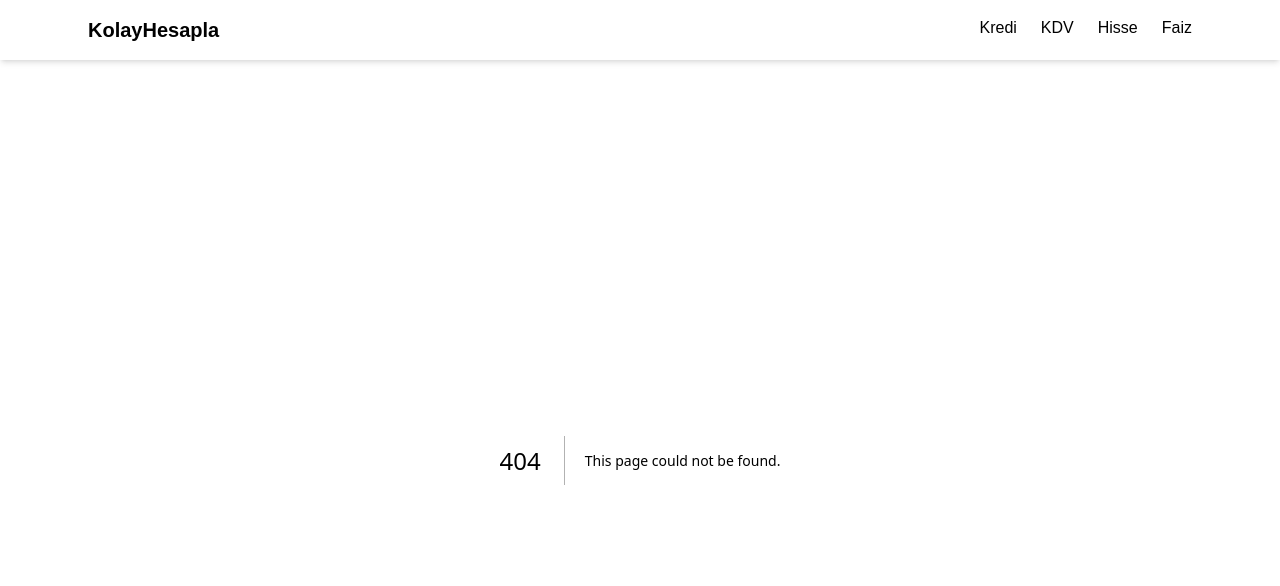
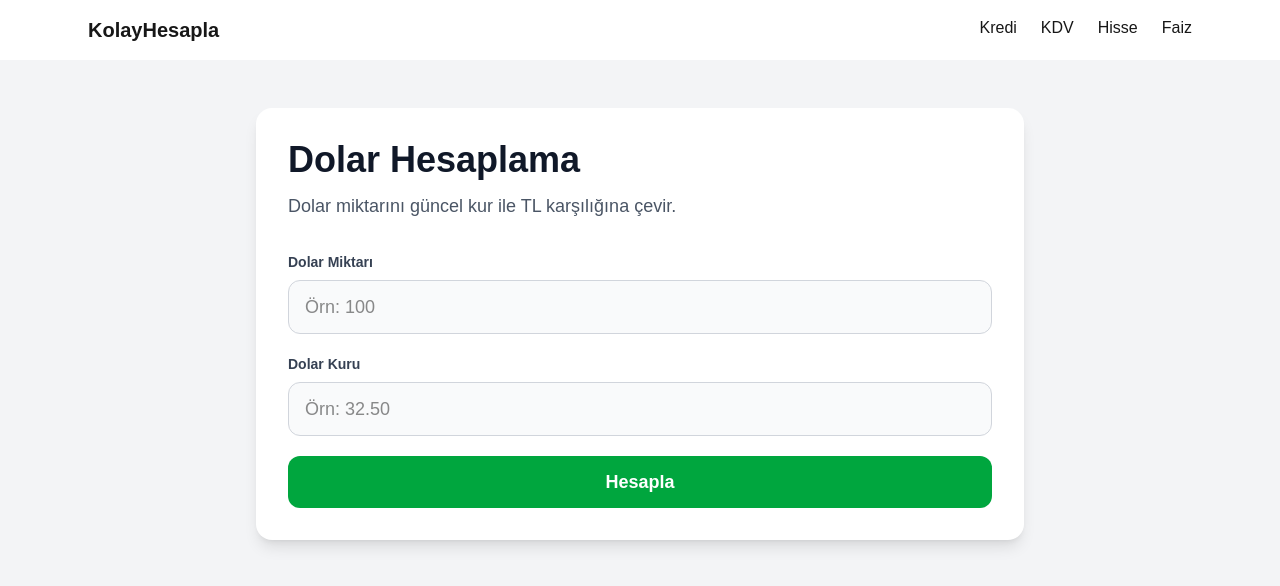
Before and after one commit to erkanckr455/kolayhesapla, a Next.js app: page /dolar-hesaplama in a window 1280 px wide. Before the commit this address had no page. Shown: the top 586 px of the page. Built offline with nearby package versions, Linux system fonts and the light colour scheme.

Commit message:
dolar hesaplama sayfasi eklendi

```diff
--- /dev/null
+++ b/app/dolar-hesaplama/page.tsx
@@ -0,0 +1,70 @@
+"use client"
+
+import { useState } from "react"
+import CalculatorLayout from "../components/CalculatorLayout"
+
+export default function Page() {
+  const [sonuc, setSonuc] = useState("")
+
+  function hesapla() {
+    const dolar = Number((document.getElementById("dolar") as HTMLInputElement).value)
+    const kur = Number((document.getElementById("kur") as HTMLInputElement).value)
+
+    if (!dolar || !kur) {
+      setSonuc("Lütfen tüm alanları doldur")
+      return
+    }
+
+    const tl = dolar * kur
+    setSonuc(tl.toFixed(2) + " TL")
+  }
+
+  return (
+    <CalculatorLayout
+      title="Dolar Hesaplama"
+      description="Dolar miktarını güncel kur ile TL karşılığına çevir."
+    >
+      <div className="space-y-5">
+
+        <div>
+          <label className="block text-sm font-semibold text-gray-700 mb-2">
+            Dolar Miktarı
+          </label>
+          <input
+            id="dolar"
+            type="number"
+            placeholder="Örn: 100"
+            className="w-full rounded-xl border border-gray-300 bg-gray-50 px-4 py-3 text-lg outline-none focus:border-blue-500 focus:bg-white"
+          />
+        </div>
+
+        <div>
+          <label className="block text-sm font-semibold text-gray-700 mb-2">
+            Dolar Kuru
+          </label>
+          <input
+            id="kur"
+            type="number"
+            placeholder="Örn: 32.50"
+            className="w-full rounded-xl border border-gray-300 bg-gray-50 px-4 py-3 text-lg outline-none focus:border-blue-500 focus:bg-white"
+          />
+        </div>
+
+        <button
+          onClick={hesapla}
+          className="w-full rounded-xl bg-green-600 py-3 text-lg font-semibold text-white transition hover:bg-green-700"
+        >
+          Hesapla
+        </button>
+
+      </div>
+
+      {sonuc && (
+        <div className="mt-8 rounded-2xl border border-green-200 bg-green-50 p-5">
+          <p className="text-lg font-semibold text-green-900 mb-3">Sonuç</p>
+          <p className="text-gray-800"><strong>TL Karşılığı:</strong> {sonuc}</p>
+        </div>
+      )}
+    </CalculatorLayout>
+  )
+}
--- a/app/page.tsx
+++ b/app/page.tsx
@@ -87,6 +87,14 @@ export default function Home() {
     Gram altının toplam değerini hesapla
   </p>
 </a>
+<a href="/dolar-hesaplama" className="bg-white p-6 rounded-xl shadow hover:shadow-xl transition">
+  <h3 className="text-xl font-semibold mb-2">
+    Dolar Hesaplama
+  </h3>
+  <p className="text-gray-500">
+    Doların TL karşılığını hesapla
+  </p>
+</a>
 
         </div>
 
```
